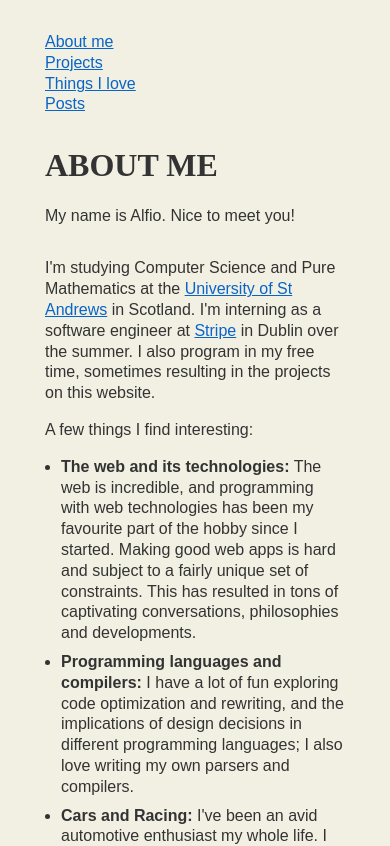
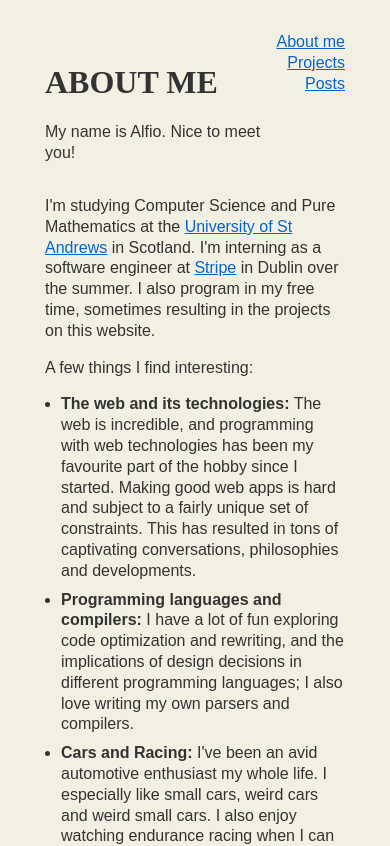
Before and after one commit to p2js/alfio.website, a SvelteKit app: page / in a window 390 px wide. Shown: the top 846 px of the page. Built offline with nearby package versions, Linux system fonts and the light colour scheme; a web font is replaced by a local one.

Commit message:
readme and layout fixes

```diff
--- a/src/params/postType.js
+++ b/src/params/postType.js
@@ -3,10 +3,10 @@ export function match(param) {
 }
 
 export const postType = {
-    loves: {
-        section: "Things I love",
-        description: "Articles about all types of things, big and small, that bring joy to my life.",
-    },
+    // loves: {
+    //     section: "Things I love",
+    //     description: "Articles about all types of things, big and small, that bring joy to my life.",
+    // },
     posts: {
         section: "Posts",
         description: "",
--- a/src/routes/+layout.svelte
+++ b/src/routes/+layout.svelte
@@ -117,8 +117,6 @@
 			min-width: 300px;
 		}
 		nav {
-			text-align: start;
-			width: 100%;
 			margin-bottom: 2em;
 		}
 		:global(h1) {
--- a/src/routes/[postType=postType]/+page.svelte
+++ b/src/routes/[postType=postType]/+page.svelte
@@ -19,8 +19,9 @@
 </script>
 
 <h1>{data.title}</h1>
-<p>{@html data.description}</p>
-
+{#if data.description}
+    <p>{@html data.description}</p>
+{/if}
 <p>
     <span class="filter-label">Filter by category:</span>
     <a href="?">All</a>{#each categories as category},
@@ -48,12 +49,8 @@
 
 <style>
     .post {
+        display: block;
         margin-block: 2em;
-    }
-    .post {
-        display: block;
-        /* display: grid;
-        grid-template-columns: 1fr max-content; */
         color: black;
         text-decoration: none;
     }
@@ -68,7 +65,7 @@
         text-decoration: underline;
     }
     .post h2 {
-        margin-block: 0.75em;
+        margin-block: 0.5em;
     }
     .post span {
         color: #666;
@@ -78,10 +75,21 @@
         float: right;
         max-height: 100px;
     }
-
     @media only screen and (max-width: 800px) {
         .filter-label {
             display: block;
+        }
+        #main-content {
+            margin-top: 2em;
+        }
+        .post {
+            margin-block: 1em;
+        }
+        .post h2 {
+            font-size: 1.25em;
+        }
+        .post::before {
+            margin-bottom: 1em;
         }
         img {
             display: block;
```
Also changed, not shown: 1 other file (tests, documents, lock files or other folders).
